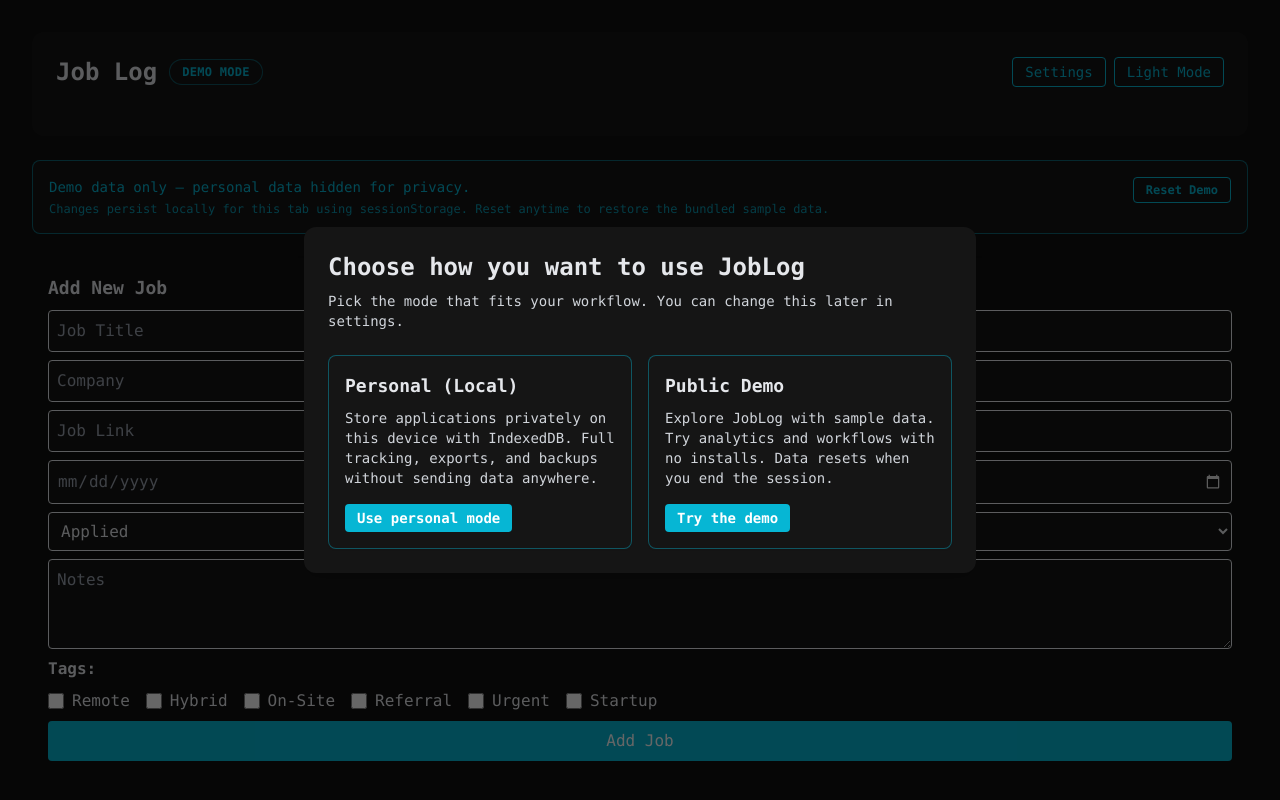
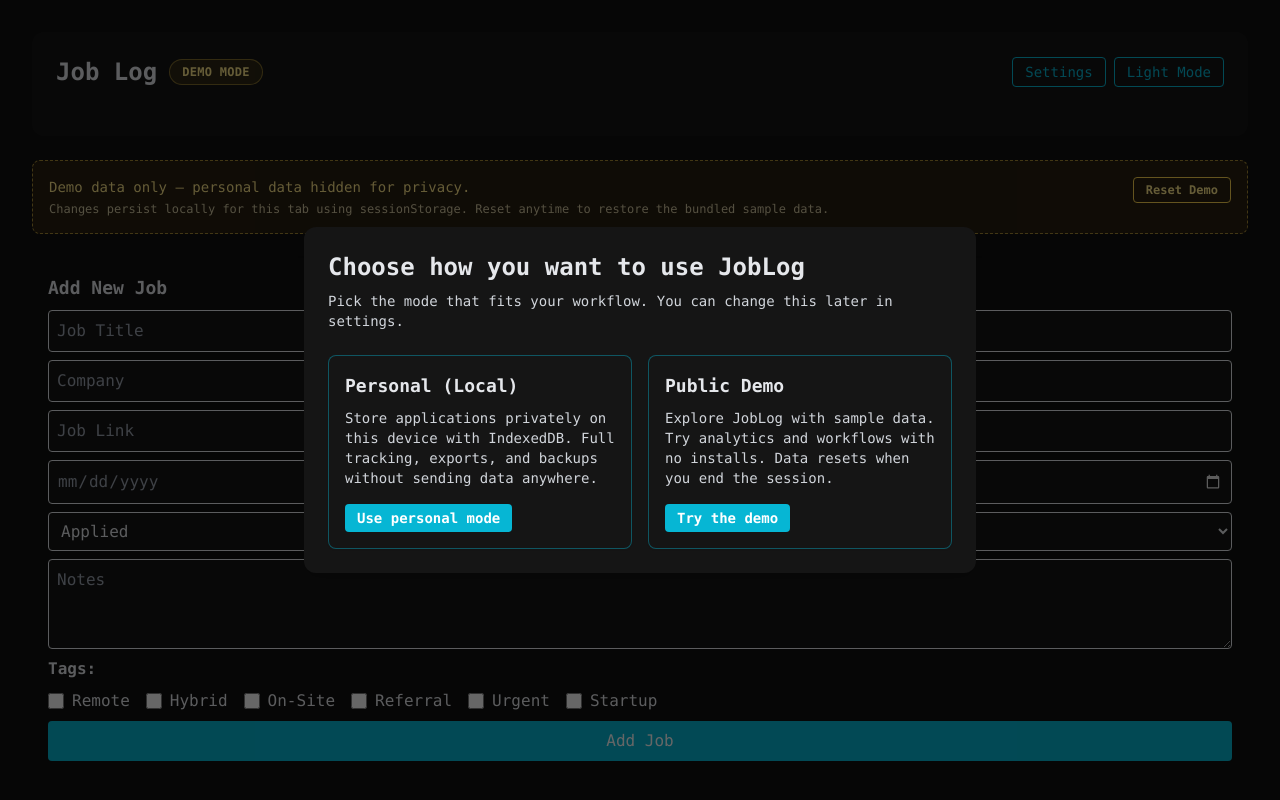
Before and after one commit to nelson-zack/joblog, a React (Vite) app in the folder frontend/: page / in a window 1280 px wide. Shown: the top 800 px of the page. Built offline with nearby package versions, Linux system fonts and the light colour scheme.

Commit message:
style(ui): differentiate demo mode accent treatment

```diff
--- a/frontend/src/components/DemoBanner.jsx
+++ b/frontend/src/components/DemoBanner.jsx
@@ -1,20 +1,20 @@
 import React from 'react';
 
 const DemoBanner = ({ onReset = () => {} }) => (
-  <div className='mb-6 rounded-lg border border-light-accent/35 bg-light-accent/10 p-4 text-sm text-light-accent shadow-sm dark:border-dark-accent/50 dark:bg-dark-card dark:text-dark-accent'>
+  <div className='mb-6 rounded-lg border border-amber-400/60 border-dashed bg-amber-50/70 p-4 text-sm text-amber-700 shadow-sm dark:border-amber-300/60 dark:bg-amber-500/10 dark:text-amber-200'>
     <div className='flex flex-col gap-3 md:flex-row md:items-center md:justify-between'>
       <div>
-        <p className='font-medium text-light-accent dark:text-dark-accent'>
+        <p className='font-medium text-amber-600 dark:text-amber-200'>
           Demo data only — personal data hidden for privacy.
         </p>
-        <p className='mt-1 text-xs text-light-accent/80 dark:text-dark-accent/80'>
+        <p className='mt-1 text-xs text-amber-600/80 dark:text-amber-100/80'>
           Changes persist locally for this tab using sessionStorage. Reset anytime to restore the bundled sample data.
         </p>
       </div>
       <button
         type='button'
         onClick={onReset}
-        className='self-start rounded border border-light-accent px-3 py-1 text-xs font-semibold text-light-accent transition hover:bg-light-accent hover:text-white dark:border-dark-accent dark:text-dark-accent dark:hover:bg-dark-accent dark:hover:text-dark-card'
+        className='self-start rounded border border-amber-500 px-3 py-1 text-xs font-semibold text-amber-600 transition hover:bg-amber-500 hover:text-white dark:border-amber-300 dark:text-amber-200 dark:hover:bg-amber-300 dark:hover:text-amber-900'
       >
         Reset Demo
       </button>
--- a/frontend/src/components/ModeBadge.jsx
+++ b/frontend/src/components/ModeBadge.jsx
@@ -16,7 +16,7 @@ const getStyles = (mode) => {
       return 'bg-light-accent/10 text-light-accent border border-light-accent/40 dark:bg-dark-accent/10 dark:text-dark-accent dark:border-dark-accent/40';
     case MODES.DEMO:
     default:
-      return 'bg-light-tag-remoteBg text-light-accent border border-light-accent/40 dark:bg-dark-card dark:text-dark-accent dark:border-dark-accent/40';
+      return 'bg-amber-400/15 text-amber-600 border border-amber-400/50 dark:bg-amber-400/10 dark:text-amber-200 dark:border-amber-300/40';
   }
 };
 
```
